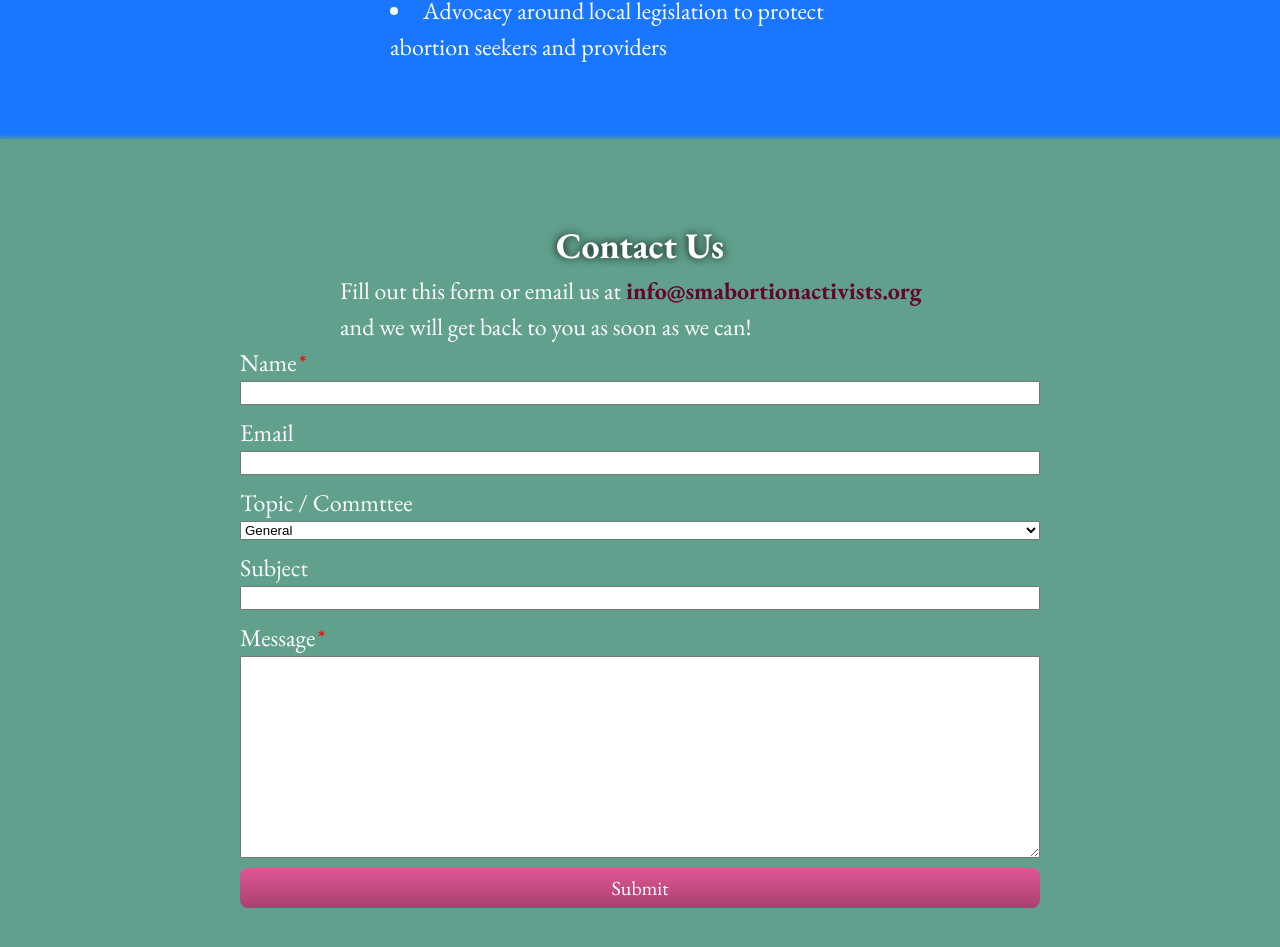
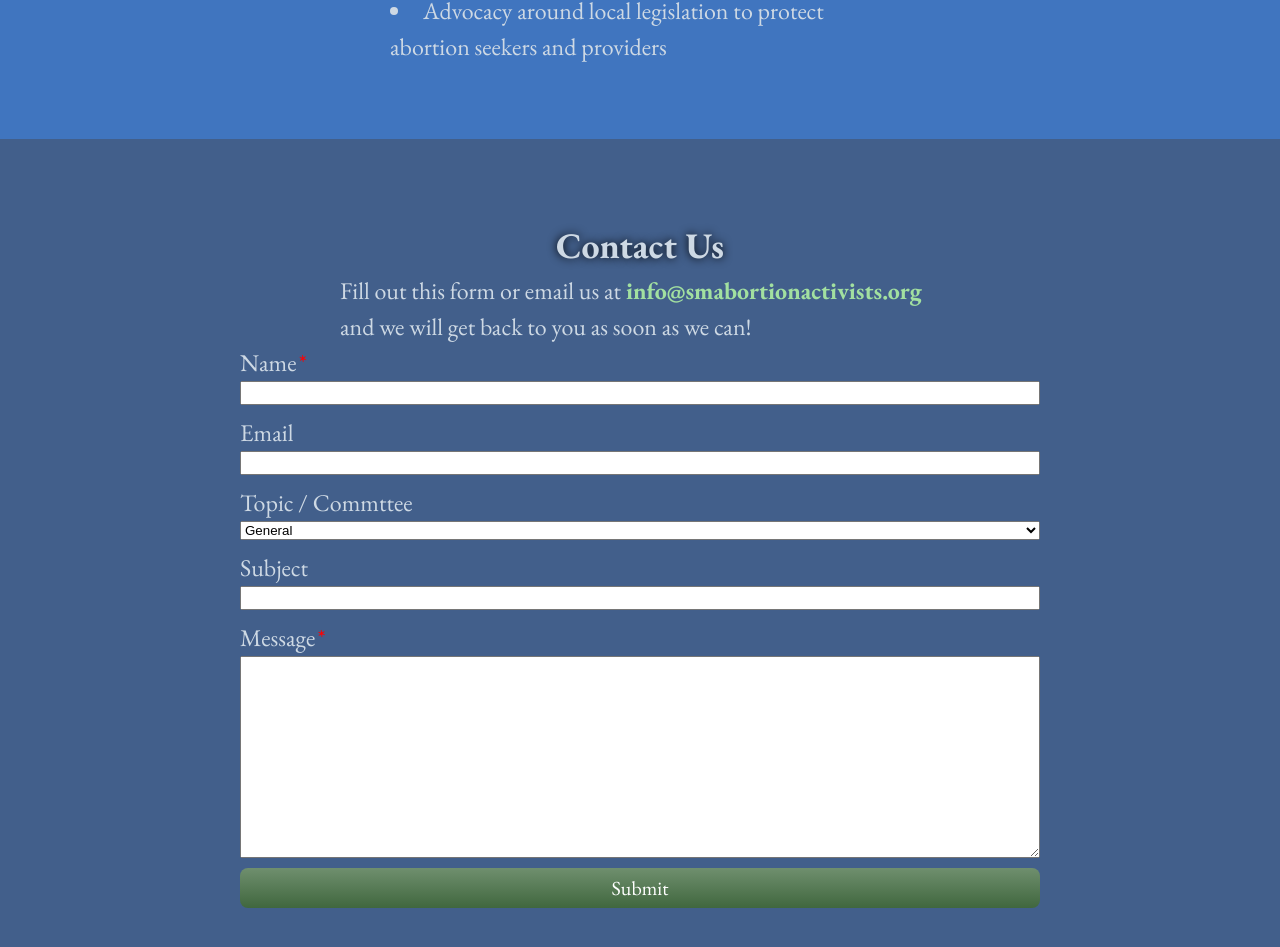
Before and after one commit to ChrisPitts/san-marcos-abortion-activists, a React (Vite) app: page /about in a window 1280 px wide. Shown: the part 1493-2440 px from the top of the page. Built offline with nearby package versions, Linux system fonts and the light colour scheme.

Commit message:
changed to monochromatic theme

```diff
--- a/src/css/App.scss
+++ b/src/css/App.scss
@@ -27,8 +27,9 @@ html {
 }
 
 body {
-	background-color: $primary-color;
-	color: $text-color;
+	// background-color: $primary-color;
+	// color: $text-color;
+	@include color-theme($theme-primary ...);
 	font-family: $font-family;
 	font-size: $font-size;
 	margin-top: 150px;
@@ -37,7 +38,7 @@ body {
 // *** HTML ELEMENT RULES *** //
 
 a {
-	color: $action-color-text;
+	// color: $action-color-text;
 	text-decoration: none;
 	text-align: center;
 	font-weight: 700;
@@ -53,6 +54,7 @@ h2,
 h3 {
 	text-align: center;
 	text-shadow: 0 0 10px black;
+	// color: $color-secondary-dark;
 }
 
 p {
@@ -66,9 +68,18 @@ section {
 }
 
 section:nth-child(2n + 1) {
-	background: $neutral-color;
-	box-shadow: 0 0 5px 2.5px $neutral-color inset, 0 0 5px 2.5px $neutral-color;
-	color: $text-color;
+	// background: $neutral-color;
+	// box-shadow: 0 0 5px 2.5px $neutral-color inset, 0 0 5px 2.5px $neutral-color;
+	// color: $text-color;
+	@include color-theme($theme-secondary ...);
+	.btn, input[type='submit']{
+		@include color-theme($theme-button ...);
+		&:hover{
+			@include color-theme($theme-button-hover ...);
+		}
+	}
+
+
 	padding: 80px 0;
 	position: relative;
 }
@@ -77,21 +88,23 @@ section:nth-child(2n + 1) {
 
 .btn,
 input[type='submit'] {
-	background: linear-gradient(
-		$action-color-background,
-		mix($action-color-background, black, 75%)
-	);
+	// background: linear-gradient(
+	// 	$action-color-background,
+	// 	mix($action-color-background, black, 75%)
+	// );
+	@include color-theme($theme-button ...);
 	border: none;
 	border-radius: 8px;
-	color: white;
+	// color: white;
 	padding: 5px 20px;
 	text-decoration: none;
 
 	&:hover {
-		background: linear-gradient(
-			mix($action-color-background, black, 75%),
-			$action-color-background
-		);
+		// background: linear-gradient(
+		// 	mix($action-color-background, black, 75%),
+		// 	$action-color-background
+		// );
+		@include color-theme($theme-button-hover ...);
 		text-decoration: none;
 	}
 }
@@ -104,4 +117,5 @@ input[type='submit'] {
 
 .emphasized {
 	font-weight: 800;
+	color: $color-secondary-dark;
 }
--- a/src/css/variables/_colors.scss
+++ b/src/css/variables/_colors.scss
@@ -1,3 +1,37 @@
+$color-primary-light: #8CAFE3;
+$color-primary-semilight: #5893EB;
+$color-primary-neutral: #4075bf;
+$color-primary-semidark: #425F8B;
+$color-primary-dark: #425F8B;
+
+$color-text-primary: #ced9e4;
+$color-button-text: #FFFFFF;
+
+$color-secondary-light: #f1a8bd;
+$color-secondary-neutral: #d95078;
+$color-secondary-dark: #5e001b;
+
+$color-action-light: #a2e0a0;
+$color-action-neutral: #6f8f6e;
+$color-action-dark: #40673E;
+
+$button-gradient: linear-gradient($color-action-neutral, $color-action-dark);
+$button-hover-gradient: linear-gradient($color-action-dark, $color-action-neutral);
+
+$theme-primary: $color-primary-neutral, $color-text-primary, $color-action-light;
+$theme-secondary: $color-primary-dark, $color-text-primary, $color-action-light;
+$theme-button: $button-gradient, $color-button-text, $color-button-text;
+$theme-button-hover: $button-hover-gradient, $color-button-text, $color-button-text;
+
+@mixin color-theme($bg, $text, $link){
+    background: $bg;
+    color: $text;
+
+    a{
+        color: $link;
+    }
+}
+
 $primary-color: #1a76ff;
 
 $neutral-color: #61A08D;
```
